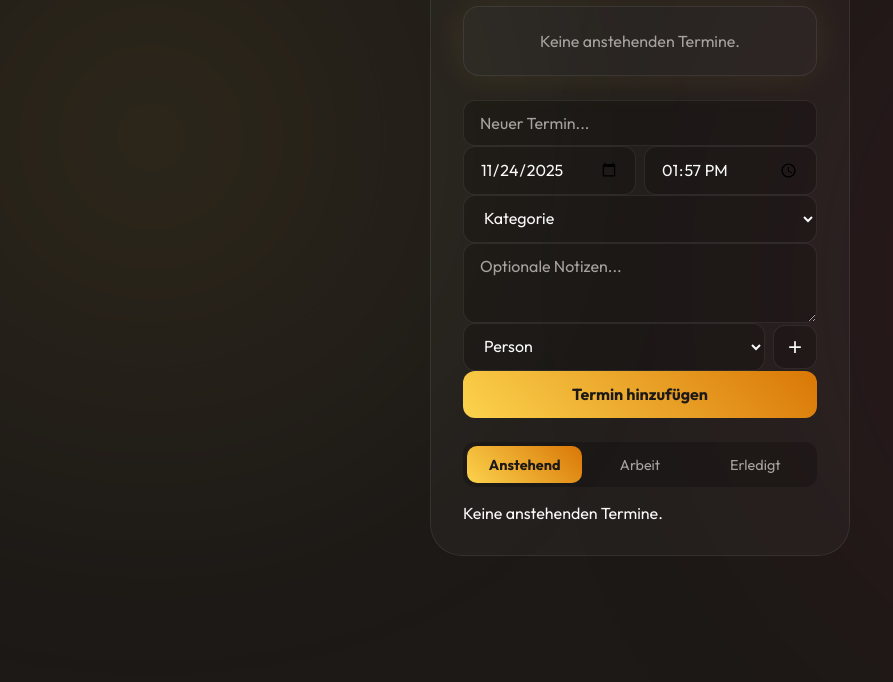
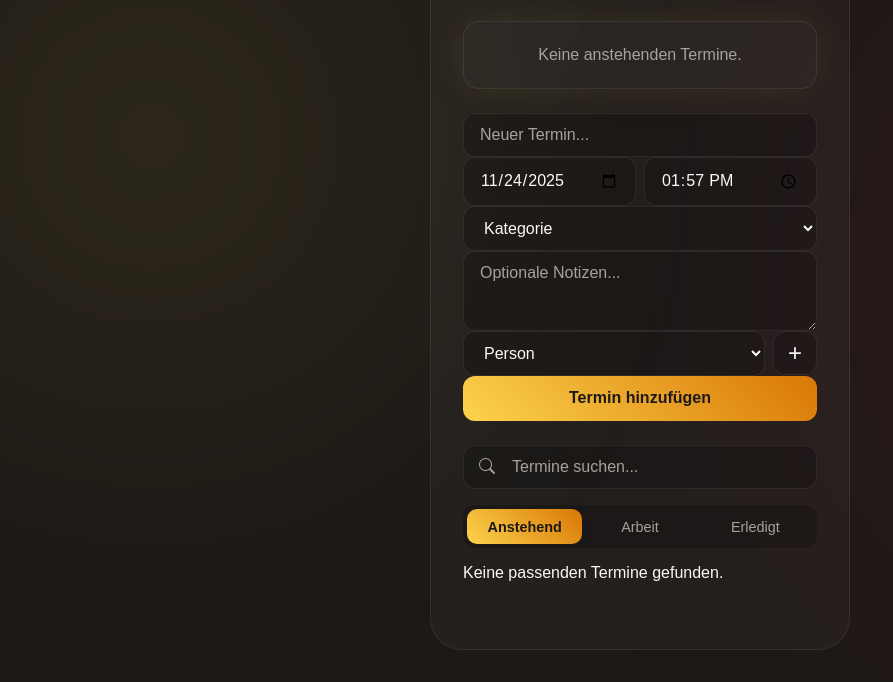
Before and after one commit to rabih0/t, a plain HTML site: page index.html in a window 1280 px wide. Shown: the part 118-800 px from the top of the page, without its empty margins (0-893 px from the left). Drawn offline with nearby package versions, Linux system fonts and the light colour scheme.

Commit message:
Add updaet

```diff
--- a/app.js
+++ b/app.js
@@ -7,6 +7,8 @@ document.addEventListener('DOMContentLoaded', () => {
     const appointmentCategoryInput = document.getElementById('appointment-category');
     const appointmentNotesInput = document.getElementById('appointment-notes');
     const familyMemberSelect = document.getElementById('family-member-select');
+    const datetimeDiv = document.getElementById('datetime');
+    const searchInput = document.getElementById('search-input');
 
     const addMemberBtn = document.getElementById('add-member-btn');
     const addMemberForm = document.getElementById('add-member-form');
@@ -31,6 +33,14 @@ document.addEventListener('DOMContentLoaded', () => {
     let editMode = { active: false, appointmentId: null };
 
     // --- Functions ---
+
+    const updateDateTime = () => {
+        const now = new Date();
+        const options = { weekday: 'long', year: 'numeric', month: 'long', day: 'numeric', hour: '2-digit', minute: '2-digit' };
+        if (datetimeDiv) {
+            datetimeDiv.textContent = now.toLocaleDateString('de-DE', options);
+        }
+    };
 
     const saveState = () => {
         localStorage.setItem('familyAppointments', JSON.stringify(appointments));
@@ -57,41 +67,52 @@ document.addEventListener('DOMContentLoaded', () => {
         }
     };
 
-    const renderAppointments = () => {
+    const renderAppointments = (searchTerm = '') => {
         upcomingList.innerHTML = '';
         workList.innerHTML = '';
         completedList.innerHTML = '';
 
-        const now = new Date();
+        let filteredAppointments = appointments;
+        if (searchTerm) {
+            const lowercasedTerm = searchTerm.toLowerCase();
+            filteredAppointments = appointments.filter(app =>
+                app.title.toLowerCase().includes(lowercasedTerm) ||
+                app.member.toLowerCase().includes(lowercasedTerm) ||
+                (app.notes && app.notes.toLowerCase().includes(lowercasedTerm))
+            );
+        }
 
-        const upcoming = appointments.filter(a => !a.completed && a.category !== 'work');
-        const work = appointments.filter(a => !a.completed && a.category === 'work');
-        const completed = appointments.filter(a => a.completed);
+        const upcoming = filteredAppointments.filter(a => !a.completed && a.category !== 'work');
+        const work = filteredAppointments.filter(a => !a.completed && a.category === 'work');
+        const completed = filteredAppointments.filter(a => a.completed);
 
         // Sort upcoming appointments by date
         upcoming.sort((a, b) => new Date(a.date + 'T' + a.time) - new Date(b.date + 'T' + b.time));
         work.sort((a, b) => new Date(a.date + 'T' + a.time) - new Date(b.date + 'T' + b.time));
 
         if (upcoming.length === 0) {
-            upcomingList.innerHTML = '<li>Keine anstehenden Termine.</li>';
+            upcomingList.innerHTML = '<li>Keine passenden Termine gefunden.</li>';
         } else {
             upcoming.forEach(app => upcomingList.appendChild(createAppointmentElement(app)));
         }
 
         if (work.length === 0) {
-            workList.innerHTML = '<li>Keine anstehenden Arbeitstermine.</li>';
+            workList.innerHTML = '<li>Keine passenden Termine gefunden.</li>';
         } else {
             work.forEach(app => workList.appendChild(createAppointmentElement(app)));
         }
 
         if (completed.length === 0) {
-            completedList.innerHTML = '<li>Keine erledigten Termine.</li>';
+            completedList.innerHTML = '<li>Keine passenden Termine gefunden.</li>';
         } else {
             completed.forEach(app => completedList.appendChild(createAppointmentElement(app)));
         }
 
-        updateNextAppointmentCard(upcoming);
+        // The next appointment card should not be affected by search
+        const allUpcoming = appointments.filter(a => !a.completed).sort((a, b) => new Date(a.date + 'T' + a.time) - new Date(b.date + 'T' + b.time));
+        updateNextAppointmentCard(allUpcoming);
     };
+
 
     const createAppointmentElement = (appointment) => {
         const item = document.createElement('li');
@@ -118,10 +139,8 @@ document.addEventListener('DOMContentLoaded', () => {
     };
 
     const updateNextAppointmentCard = (upcoming) => {
-        const allUpcoming = appointments.filter(a => !a.completed).sort((a, b) => new Date(a.date + 'T' + a.time) - new Date(b.date + 'T' + b.time));
-
-        if (allUpcoming.length > 0) {
-            const nextApp = allUpcoming[0];
+        if (upcoming.length > 0) {
+            const nextApp = upcoming[0];
             const date = new Date(`${nextApp.date}T${nextApp.time}`);
             const formattedDate = date.toLocaleDateString('de-DE', { weekday: 'long', day: 'numeric', month: 'long' });
             nextAppointmentSection.innerHTML = `
@@ -169,7 +188,7 @@ document.addEventListener('DOMContentLoaded', () => {
         }
 
         saveState();
-        renderAppointments();
+        renderAppointments(searchInput.value);
         appointmentForm.reset();
         setDefaultDateTime();
     };
@@ -181,14 +200,18 @@ document.addEventListener('DOMContentLoaded', () => {
         const id = Number(item.dataset.id);
 
         if (target.closest('.delete-btn')) {
-            appointments = appointments.filter(a => a.id !== id);
-            saveState();
-            renderAppointments();
+            if (confirm('Sind Sie sicher, dass Sie diesen Termin löschen möchten?')) {
+                appointments = appointments.filter(a => a.id !== id);
+                saveState();
+                renderAppointments(searchInput.value);
+            }
         } else if (target.closest('.complete-btn')) {
-            const index = appointments.findIndex(a => a.id === id);
-            if (index > -1) appointments[index].completed = true;
-            saveState();
-            renderAppointments();
+            if (confirm('Sind Sie sicher, dass Sie diesen Termin als erledigt markieren möchten?')) {
+                const index = appointments.findIndex(a => a.id === id);
+                if (index > -1) appointments[index].completed = true;
+                saveState();
+                renderAppointments(searchInput.value);
+            }
         } else if (target.closest('.edit-btn')) {
             const appToEdit = appointments.find(a => a.id === id);
             if (appToEdit) {
@@ -295,6 +318,9 @@ document.addEventListener('DOMContentLoaded', () => {
     workList.addEventListener('click', handleListClick);
     completedList.addEventListener('click', handleListClick);
     tabs.addEventListener('click', handleTabClick);
+    searchInput.addEventListener('input', (e) => {
+        renderAppointments(e.target.value);
+    });
     modalCloseBtn.addEventListener('click', closeModal);
     modalOverlay.addEventListener('click', (e) => {
         if (e.target === modalOverlay) {
@@ -320,6 +346,8 @@ document.addEventListener('DOMContentLoaded', () => {
         renderFamilyMembers();
         renderAppointments();
         setDefaultDateTime();
+        updateDateTime();
+        setInterval(updateDateTime, 1000);
     };
 
 
--- a/index.html
+++ b/index.html
@@ -1,15 +1,15 @@
 <!DOCTYPE html>
-<html lang="de">
+<html lang="de" dir="ltr">
 <head>
     <meta charset="UTF-8">
     <meta name="viewport" content="width=device-width, initial-scale=1.0">
-    <title>Familien Planer</title>
+    <title>Familienplaner</title>
     <link rel="stylesheet" href="style.css">
     <link rel="preconnect" href="https://fonts.googleapis.com">
     <link rel="preconnect" href="https://fonts.gstatic.com" crossorigin>
-    <link href="https://fonts.googleapis.com/css2?family=Outfit:wght@400;700&display=swap" rel="stylesheet">
+    <link href="https://fonts.googleapis.com/css2?family=Almarai:wght@400;700&display=swap" rel="stylesheet">
     <link rel="manifest" href="manifest.json">
-    <meta name="theme-color" content="#007AFF">
+    <meta name="theme-color" content="#1c1917">
     <meta name="apple-mobile-web-app-title" content="Termine">
     <link rel="apple-touch-icon" sizes="180x180" href="icons/icon-180x180.png">
     <link rel="icon" sizes="192x192" href="icons/icon-192.png" type="image/png">
@@ -25,7 +25,8 @@
 
     <main class="container">
         <header>
-            <h1>Familien Planer</h1>
+            <h1>Familienplaner</h1>
+            <div id="datetime"></div>
         </header>
 
         <section id="next-appointment-section" class="next-appointment-card">
@@ -72,6 +73,10 @@
         </section>
 
         <section class="list-section">
+            <div class="search-wrapper">
+                <i class="bi bi-search"></i>
+                <input type="text" id="search-input" placeholder="Termine suchen..." autocomplete="off">
+            </div>
             <div class="tabs">
                 <button class="tab-btn active" data-tab="upcoming">Anstehend</button>
                 <button class="tab-btn" data-tab="work">Arbeit</button>
--- a/style.css
+++ b/style.css
@@ -10,7 +10,7 @@
     --rose-color: #e11d48; /* Deep Rose for blob */
 
     /* Typography & Shapes */
-    --font-family: 'Outfit', 'Almarai', sans-serif;
+    --font-family: 'Outfit', sans-serif;
     --main-radius: 32px;
     --inner-radius: 16px;
     --small-radius: 12px;
@@ -32,6 +32,7 @@ body {
     min-height: 100vh;
     padding: 2rem 1rem;
     overflow-x: hidden;
+    direction: ltr;
 }
 
 /* Ambient Background Blobs */
@@ -85,6 +86,7 @@ body {
 .container {
     width: 100%;
     max-width: 420px;
+    height: calc(100vh - 4rem);
     background: var(--glass-surface);
     border: 1px solid var(--glass-border);
     border-radius: var(--main-radius);
@@ -205,6 +207,25 @@ input:focus, select:focus, textarea:focus {
     border-radius: var(--inner-radius);
 }
 
+/* Search Input */
+.search-wrapper {
+    position: relative;
+    margin-bottom: 1rem;
+}
+
+.search-wrapper .bi-search {
+    position: absolute;
+    top: 50%;
+    left: 1rem;
+    transform: translateY(-50%);
+    color: var(--text-secondary);
+    pointer-events: none; /* Make icon non-interactive */
+}
+
+#search-input {
+    padding-left: 3rem; /* Make space for the icon */
+}
+
 /* Tabs & Lists */
 .tabs {
     display: flex;
@@ -233,6 +254,13 @@ input:focus, select:focus, textarea:focus {
     font-weight: 700;
 }
 
+.list-section {
+    flex-grow: 1;
+    display: flex;
+    flex-direction: column;
+    min-height: 0; /* Prevent flexbox overflow issues */
+}
+
 .appointment-list {
     list-style: none;
     padding: 0;
@@ -240,6 +268,26 @@ input:focus, select:focus, textarea:focus {
     display: flex;
     flex-direction: column;
     gap: 0.75rem;
+    overflow-y: auto;
+    padding-right: 0.5rem; /* Space for scrollbar */
+}
+
+/* Custom Scrollbar for Webkit Browsers */
+.appointment-list::-webkit-scrollbar {
+    width: 8px;
+}
+
+.appointment-list::-webkit-scrollbar-track {
+    background: transparent;
+}
+
+.appointment-list::-webkit-scrollbar-thumb {
+    background-color: var(--glass-border);
+    border-radius: 10px;
+}
+
+.appointment-list::-webkit-scrollbar-thumb:hover {
+    background-color: var(--text-secondary);
 }
 
 .appointment-item {
```
Also changed, not shown: 1 other file.
